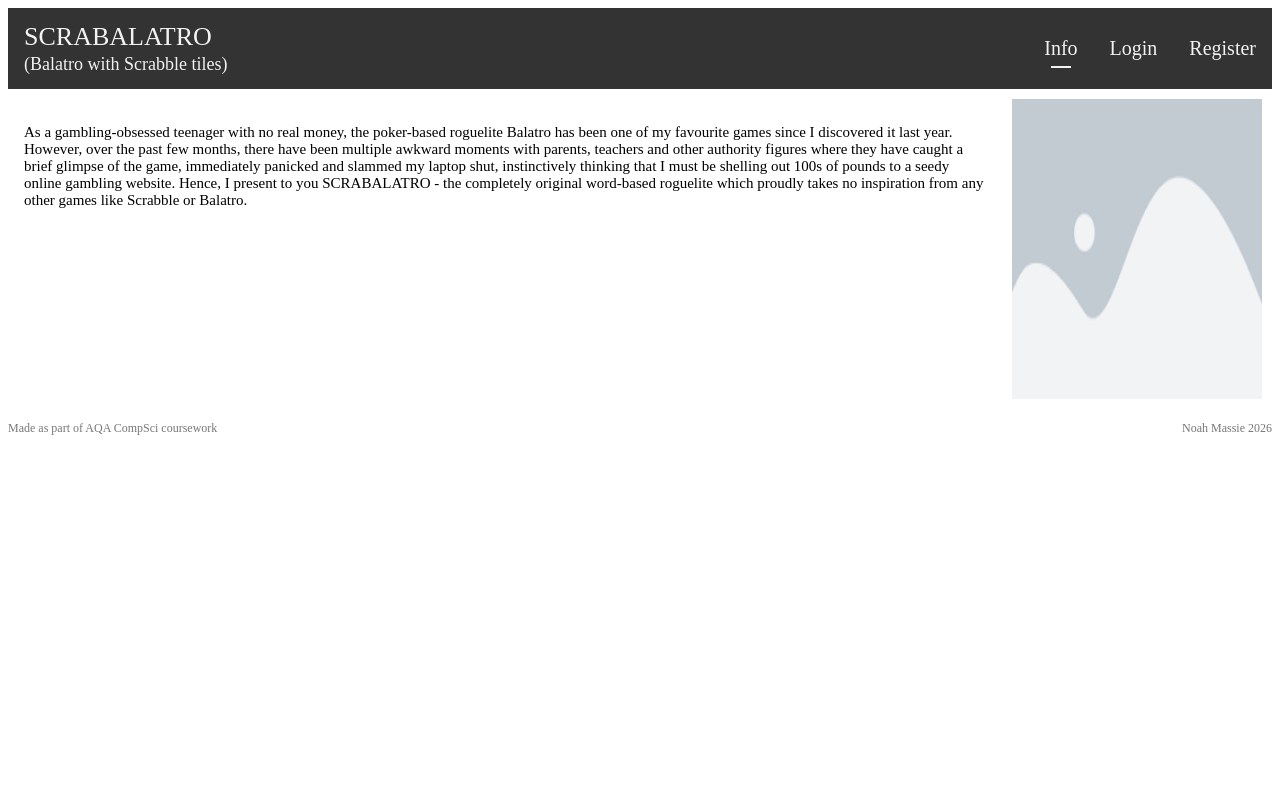
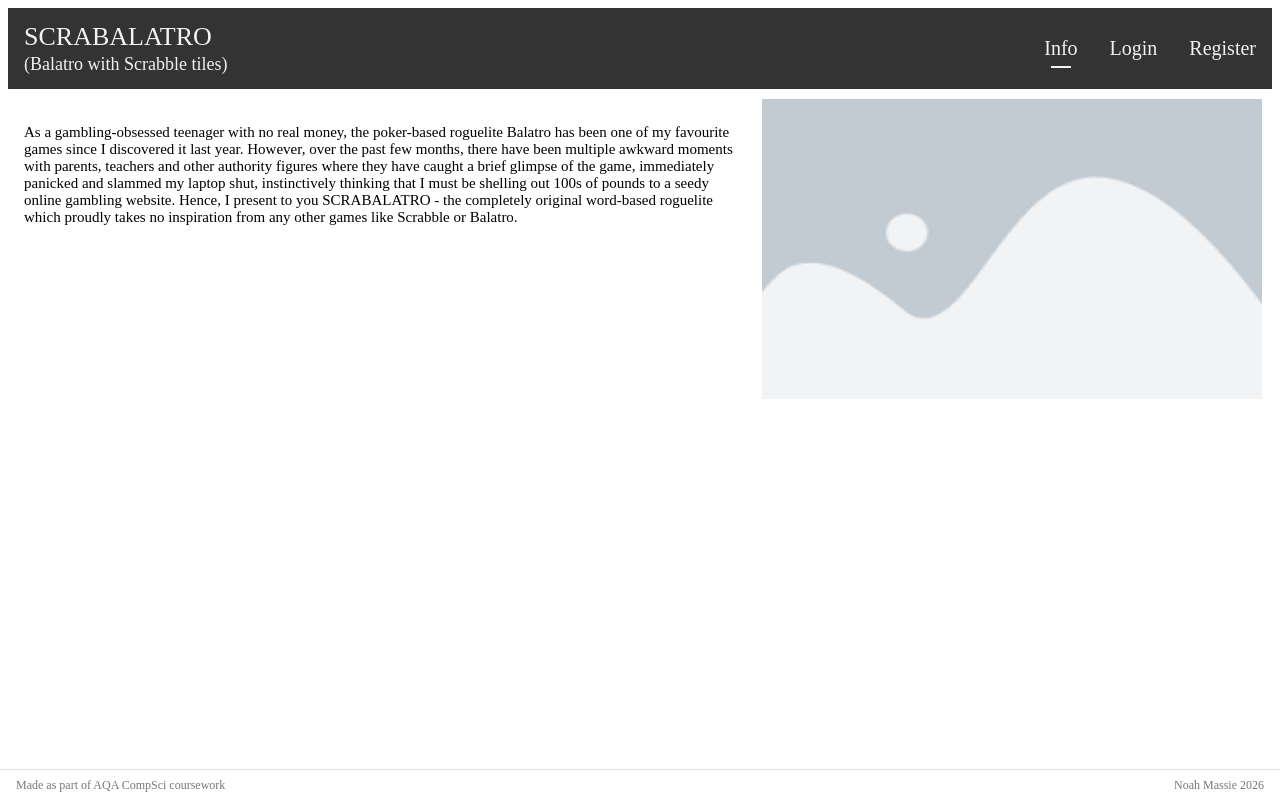
Before and after one commit to noah-ihardlynoah/nea-scrabalatro, a Flask app: page / in a window 1280 px wide. Run offline with Flask 3, Linux system fonts and the light colour scheme; some web fonts are replaced.

Commit message:
footer fixed at bottom, placeholder widened

```diff
--- a/static/css/main.css
+++ b/static/css/main.css
@@ -191,6 +191,23 @@ h1 a {
 ================================*/
 
 /* Info page */
+/* WEEWOO AI ALERT STARTS */
+body {
+    padding-bottom: 42px;
+}
+
+footer {
+    position: fixed;
+    right: 0;
+    bottom: 0;
+    left: 0;
+    z-index: 10;
+    padding: 0 16px;
+    border-top: 1px solid #ddd;
+    background-color: #fff;
+}
+/* WEEWOOD AI FINISHED HUMAN NOW */
+
 .footertext {
     display: flex;
     justify-content: space-between;
--- a/templates/base.html
+++ b/templates/base.html
@@ -12,16 +12,14 @@
 </head>
 <body>
     {% block body %}{% endblock %}
+    <!-- WEEWOO AI ALERT STARTS -->
+    <footer>
+        <div class="footertext">
+            <span>Made as part of AQA CompSci coursework</span>
+            <span>Noah Massie 2026</span>
+        </div>
+    </footer>
+    <!-- WEEWOOD AI FINISHED HUMAN NOW -->
 </body>
 
-<footer>
-    <div class="footerline">
-
-    </div>
-    <div class="footertext">
-        <t1>Made as part of AQA CompSci coursework</t1>
-        <t2>Noah Massie 2026</t2>
-    </div>
-</footer>
-
 </html>
--- a/templates/index.html
+++ b/templates/index.html
@@ -34,7 +34,7 @@ Home | Scrabalatro
     </div>
 
     <div class="infopicture">
-        <img src="{{ url_for('static', filename='placeholder.png') }}" alt="Example gameplay" style="width:250px;height:300px;">
+        <img src="{{ url_for('static', filename='placeholder.png') }}" alt="Example gameplay" style="width:500px;height:300px;">
     </div>
 </div>
 
```
